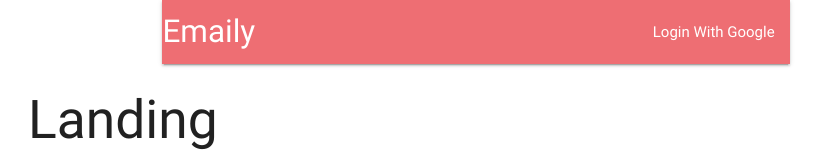
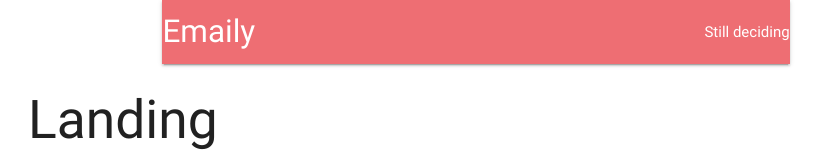
Before and after one commit to william251082/Startup-App, a React (Create React App) app in the folder client/: page / in a window 1280 px wide. Shown: the top 160 px of the page, without its empty margins (164-986 px from the left). Built offline with nearby package versions, Linux system fonts and the light colour scheme; no server answers.

Commit message:
Accessing the state header

```diff
--- a/client/src/components/Header.js
+++ b/client/src/components/Header.js
@@ -1,8 +1,21 @@
 import React, { Component } from 'react';
+import { connect } from 'react-redux';
 
 class Header extends Component
 {
+    renderContent() {
+        switch (this.props.auth) {
+            case null:
+                return 'Still deciding';
+            case false:
+                return 'im logged out';
+            default:
+                return 'im logged in';
+        }
+    }
+
     render() {
+        console.log(this.props);
         return (
             <div className="container">
                 <nav>
@@ -11,7 +24,7 @@
                             Emaily
                         </a>
                         <ul className="right">
-                            <li><a>Login With Google</a></li>
+                            {this.renderContent()}
                         </ul>
                     </div>
                 </nav>
@@ -20,4 +33,8 @@
     }
 }
 
-export default Header;
+function mapStateToProps({ auth }) {
+    return { auth };
+}
+
+export default connect(mapStateToProps) (Header);
```
